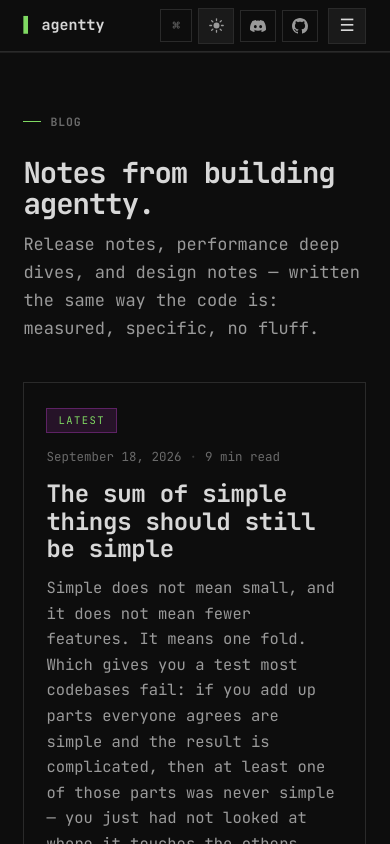
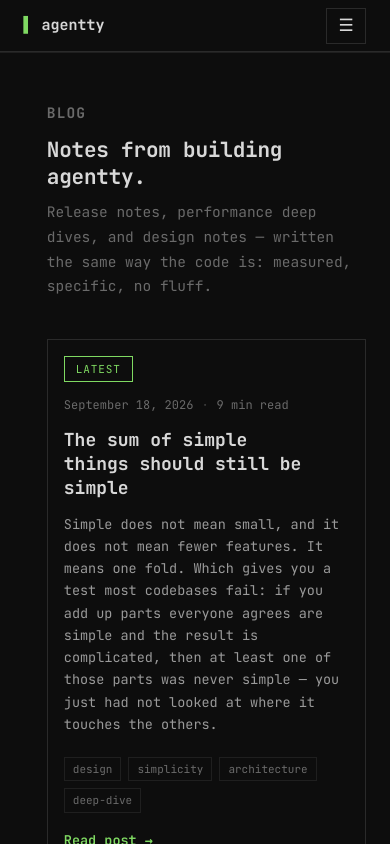
Before and after one commit to 1ay1/agentty.org, a Next.js app: page /blog in a window 390 px wide. Shown: the top 844 px of the page. Built offline with nearby package versions, Linux system fonts and the light colour scheme.

Commit message:
Blog/SEO pages share the docs skin; phone pass: one-button header, tap targets

```diff
--- a/app/minimal.css
+++ b/app/minimal.css
@@ -357,3 +357,56 @@ td .win { color: var(--text); font-weight: 400; }
 .docnav a { border: 1px solid var(--border-soft) !important; border-radius: 0; padding: 10px 14px; font-size: 13px; text-decoration: none !important; color: var(--text) !important; }
 .docnav a:hover { border-color: var(--text-faint) !important; }
 .docnav .dir { font-size: 11px; letter-spacing: .06em; }
+
+/* ======================================================================
+   BLOG + SEO PAGES (compare / alternatives / guides) — same skin as docs
+   ====================================================================== */
+.blog-index, .blog-post-shell, .seo-page > .wrap { padding-left: var(--gutter) !important; margin-left: 0 !important; }
+.eyebrow { font-size: 11px; letter-spacing: .08em; color: var(--text-faint); margin: 0 0 10px; }
+.eyebrow::before { display: none; }
+.blog-index h1, .seo-page h1, .blog-post-title { font-size: 24px !important; line-height: 1.3; letter-spacing: -0.01em; margin: 0 0 10px; }
+.blog-index > .wrap > p, .blog-post-lede, .seo-page .note:first-of-type { font-size: 14.5px; line-height: 1.7; color: var(--text-faint); }
+.blog-body, .seo-page .doc-body { font-size: 14px; line-height: 1.75; color: var(--text-dim); letter-spacing: 0; }
+.blog-body h2, .seo-page .doc-body h2 { font-size: 16px; letter-spacing: 0; margin: 44px 0 12px; padding-top: 0; border-top: 0; }
+.blog-body h3, .seo-page .doc-body h3 { font-size: 14px; margin: 28px 0 8px; }
+.blog-body > p:first-of-type::first-letter { all: unset; }
+.blog-body a { color: var(--text); text-decoration: underline; text-decoration-color: var(--accent); text-underline-offset: 3px; }
+.blog-body blockquote { border-left: 2px solid var(--border) !important; background: none !important; border-radius: 0; padding: 2px 0 2px 16px; color: var(--text-dim); }
+.blog-body pre.code, .seo-page pre.code { background: var(--bg-soft) !important; border: 1px solid var(--border-soft) !important; border-radius: 0; font-size: 12.5px; padding: 12px 14px; }
+.blog-body img { border-radius: 0; }
+.blog-card-meta, .blog-post-head .blog-card-meta { font-size: 12px; letter-spacing: 0; }
+.blog-tag { border-radius: 0; font-size: 11px; letter-spacing: 0; padding: 2px 8px; background: none !important; border: 1px solid var(--border-soft) !important; color: var(--text-faint) !important; }
+.blog-featured-badge { border-radius: 0; background: none !important; border: 1px solid var(--accent) !important; color: var(--accent) !important; font-size: 11px; letter-spacing: .08em; }
+.blog-featured, .blog-card { border-radius: 0; }
+.blog-featured-body { padding: 20px 22px; }
+.blog-featured-title { font-size: 18px !important; line-height: 1.35; letter-spacing: 0; }
+.blog-featured-excerpt, .blog-card-excerpt { font-size: 13.5px; line-height: 1.65; }
+.blog-card-title { font-size: 15px; line-height: 1.4; }
+.blog-back { font-size: 12px; }
+
+/* ======================================================================
+   PHONE
+   ====================================================================== */
+@media (max-width: 720px) {
+  /* header: logo + one menu button — search/theme/discord/github live in the menu */
+  .nav .cmdk-trigger, .nav .ghbtn, .nav .nav-cta > .theme-toggle, .nav-inner > .theme-toggle { display: none !important; }
+  .nav-toggle { border-radius: 0 !important; background: none !important; border: 1px solid var(--border) !important; width: 40px; height: 36px; }
+  .mobile-menu { border-radius: 0 !important; box-shadow: none !important; }
+  .mobile-menu a, .mobile-util { border-radius: 0 !important; min-height: 44px; display: flex; align-items: center; }
+
+  /* comfortable tap targets for every navigational link */
+  .home-links { gap: 2px 18px; }
+  .home-links a { padding: 10px 0; }
+  .docs-side a, .docs-toc a { padding-top: 7px; padding-bottom: 7px; }
+  .breadcrumb a { padding: 6px 0; }
+  .docnav a { padding: 14px; }
+
+  .docs-side-toggle { font-family: var(--mono) !important; }
+  .docs-main h1, .blog-index h1, .seo-page h1, .blog-post-title { font-size: 21px !important; }
+  .docs-main .lead, .blog-post-lede { font-size: 14px; }
+  .blog-index { padding-top: 32px; }
+  .blog-featured-body { padding: 16px; }
+  /* wide tables scroll inside their frame; cells stay readable */
+  .tablewrap { overflow-x: auto; -webkit-overflow-scrolling: touch; }
+  .docs-main table, .blog-body table, .seo-page table { font-size: 12.5px; }
+}
```
